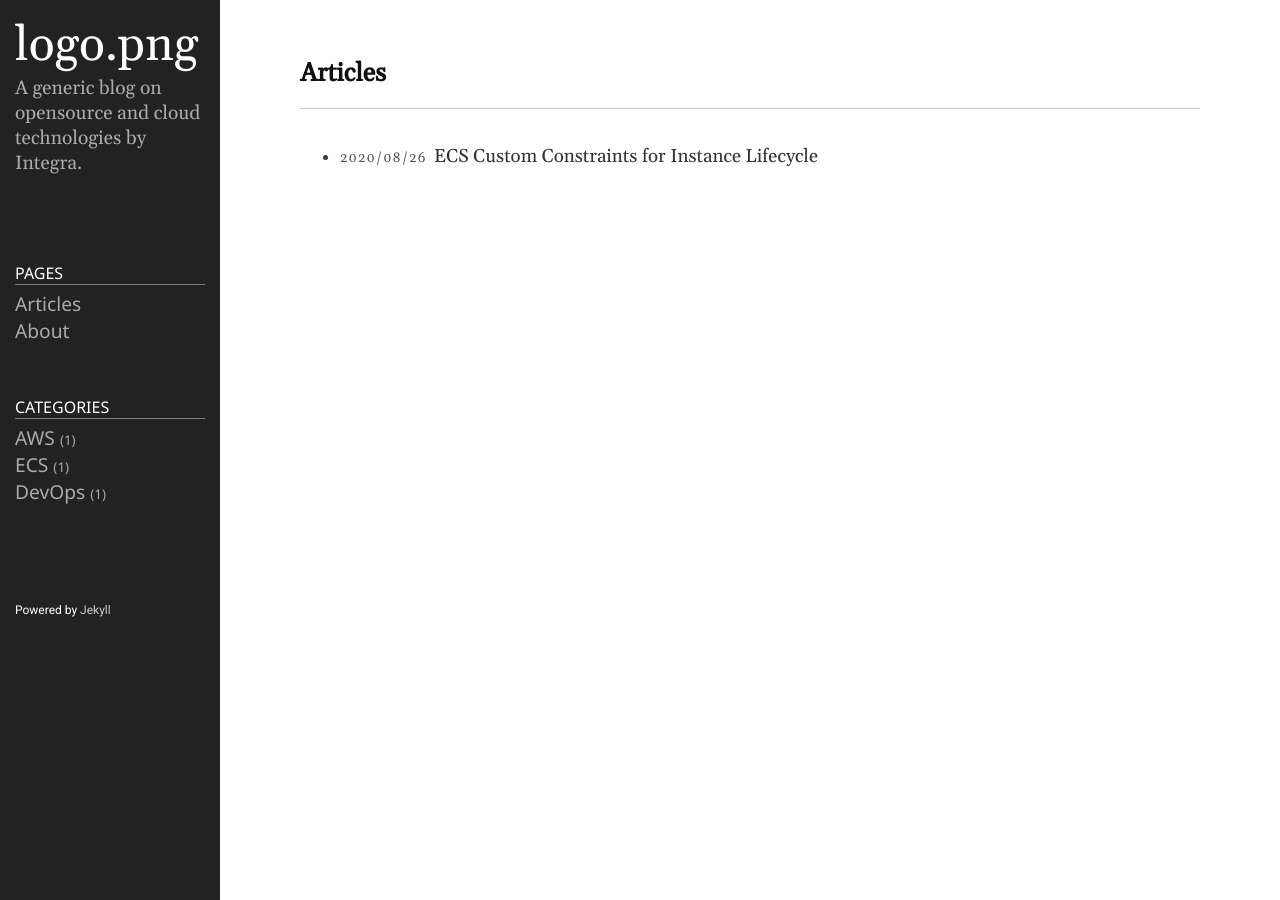
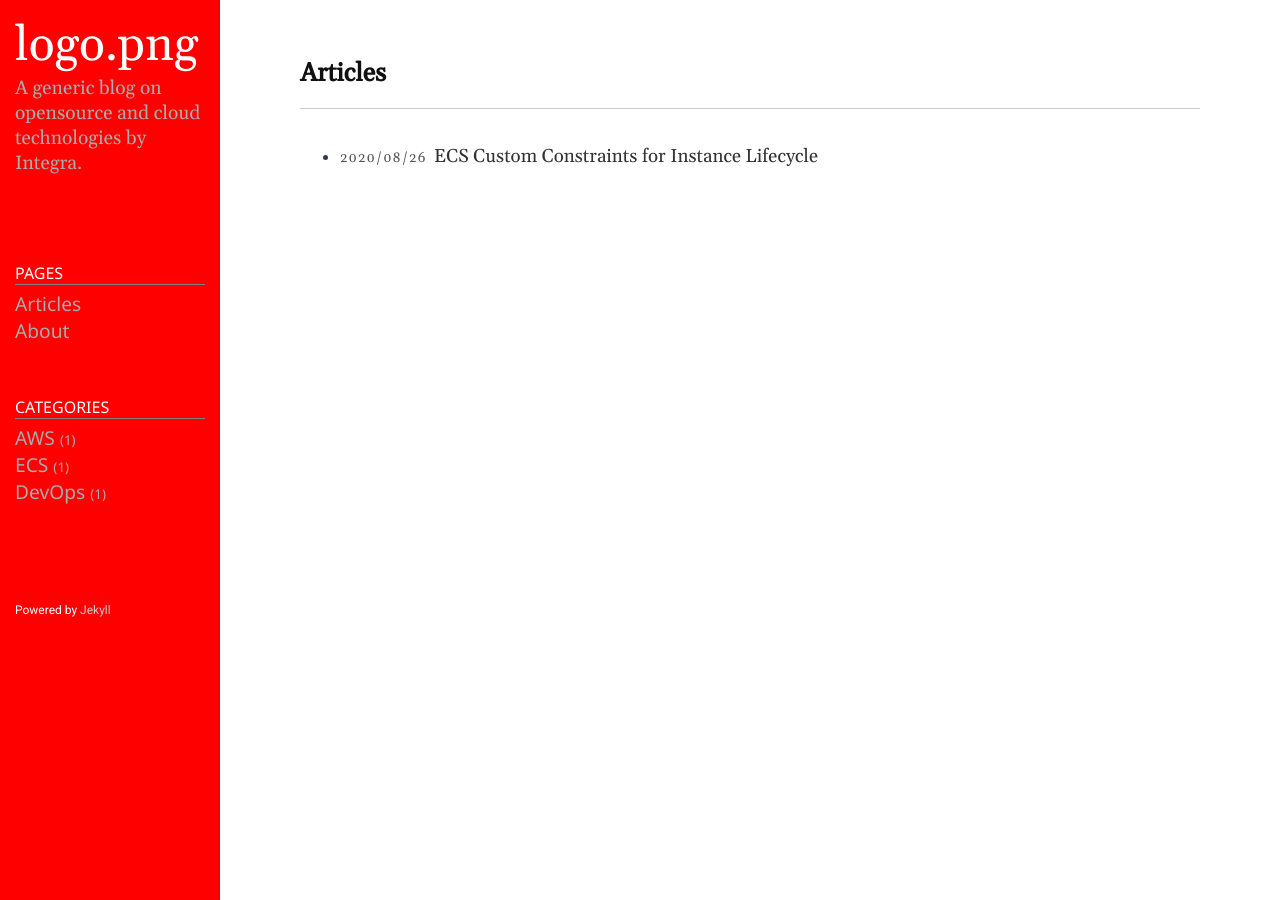
Before and after one commit to integratechfze/integratechfze.github.io, a Jekyll site: the page built from index.md, in a window 1280 px wide. Built offline with Jekyll 4.4.1, drawn with Linux system fonts in a browser that asks for light colours.

Commit message:
rajesh added style bgcolor

```diff
--- a/public/css/style.css
+++ b/public/css/style.css
@@ -98,7 +98,7 @@ code {
 	flex: 0 0 220px;
 	padding: 15px;
 	z-index: 1;
-	background-color: #222;
+	background-color: #ff0000;
 	color: #fff;
 }
 
```
